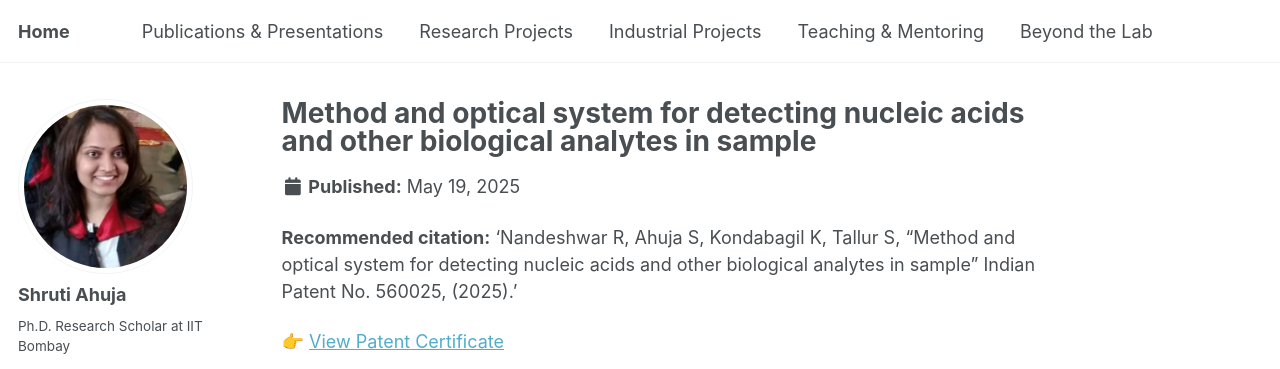
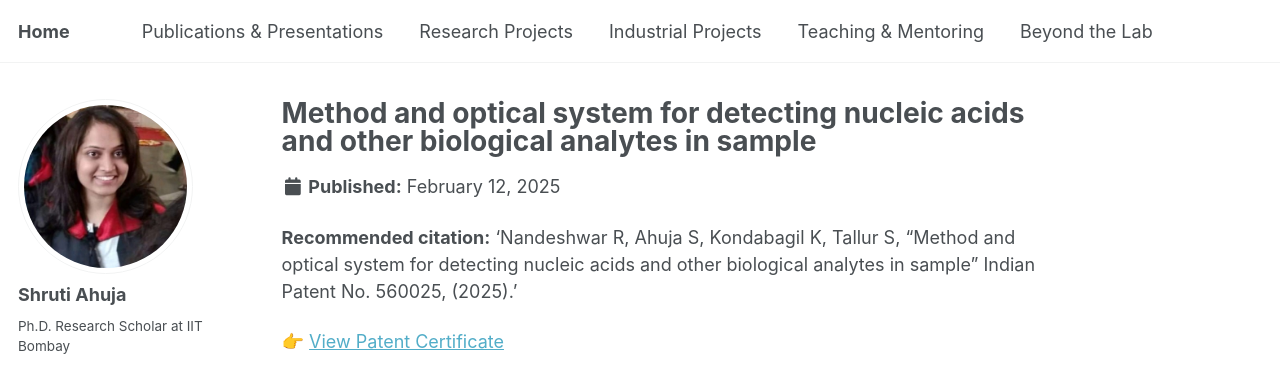
Before and after one commit to shrutiahuja/shrutiahuja.github.io, a Jekyll site: the page built from _publications/patent.md, in a window 1280 px wide and 1130 px high. Shown: the top 369 px of the window. Built offline with Jekyll 4.4.1, drawn with Linux system fonts in a browser that asks for light colours; some web fonts are replaced; a script that is not in the unit is left out.

Commit message:
Update patent.md

```diff
--- a/_publications/patent.md
+++ b/_publications/patent.md
@@ -4,7 +4,7 @@ collection: publications
 category: patents
 permalink: /publications/patent/
 excerpt: 'Indian Patent No. 560025 (granted in 2025).'
-date: 2025-05-19
+date: 2025-02-12
 paperurl: "/assets/pdf/patent.pdf"
 citation: 'Nandeshwar R, Ahuja S, Kondabagil K, Tallur S, “Method and optical system for detecting nucleic acids and other biological analytes in sample” Indian Patent No. 560025 (2025).'
 ---
```
